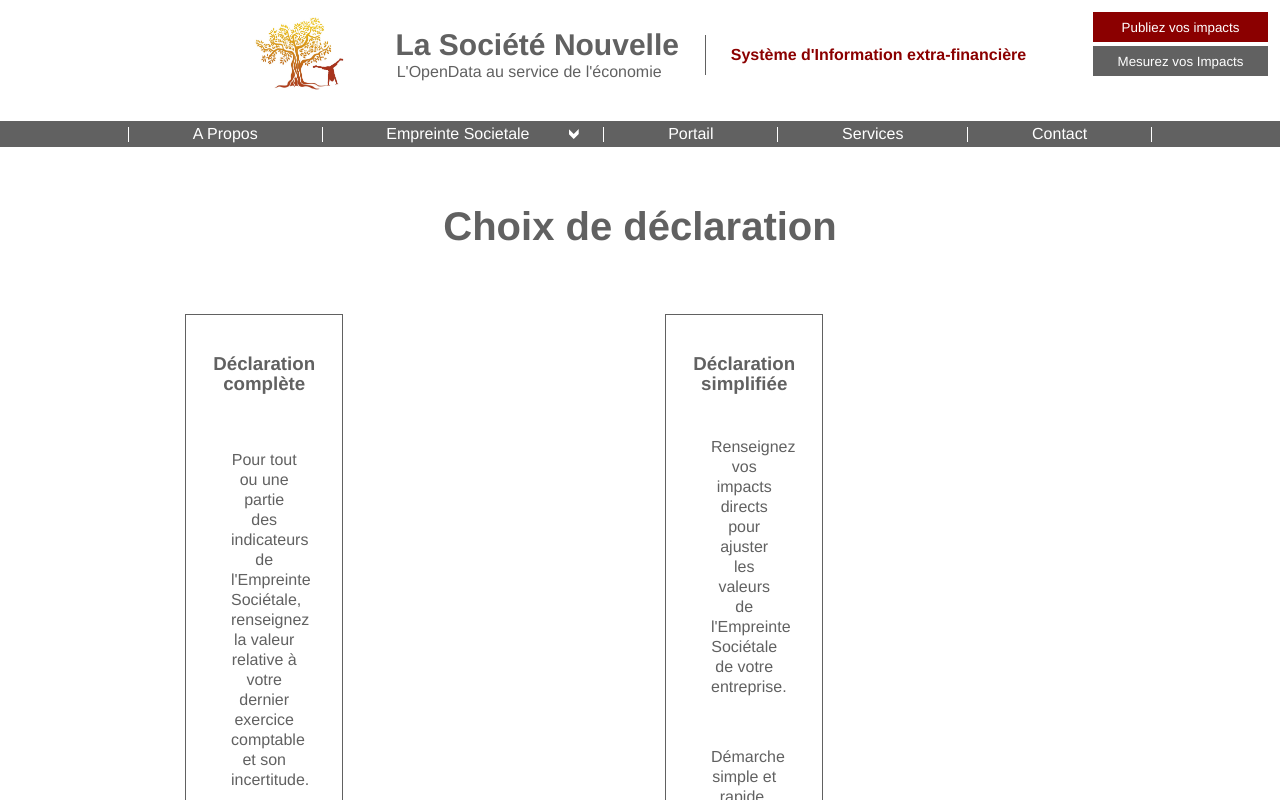
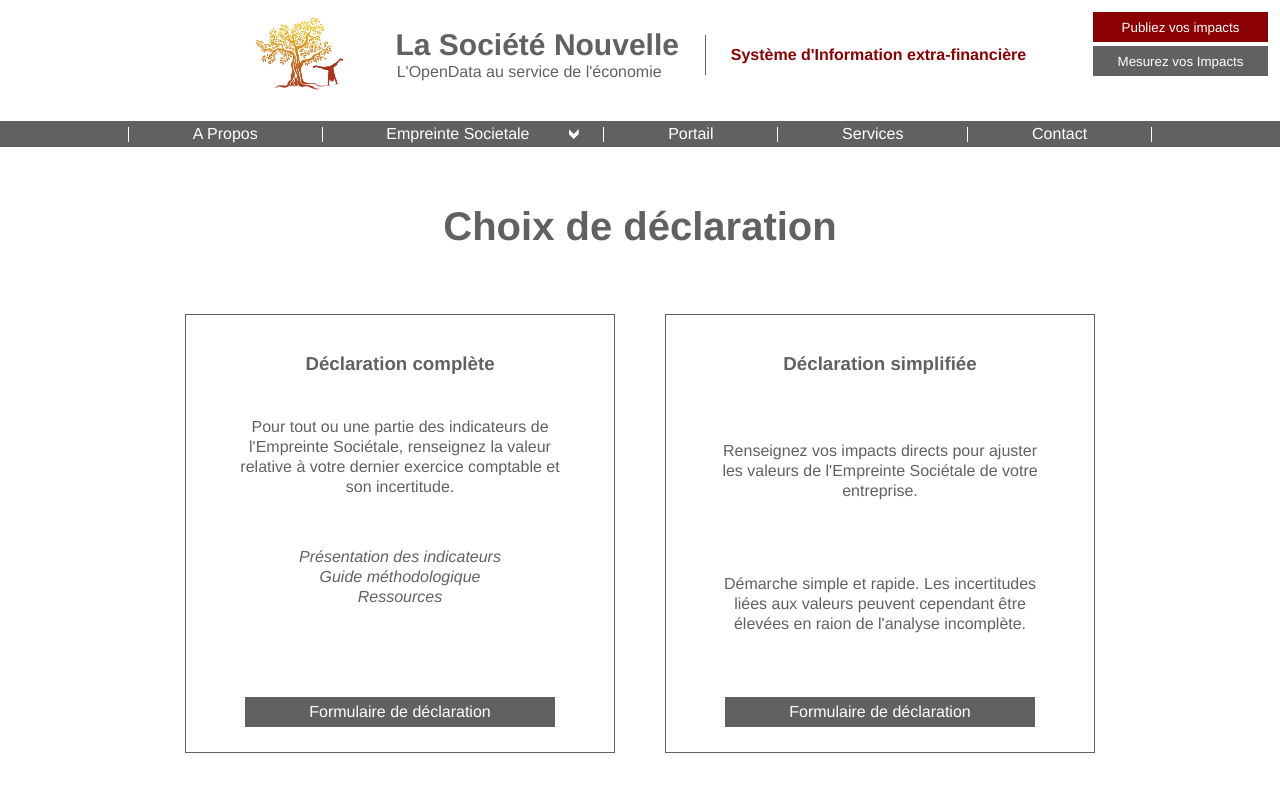
Before and after one commit to La-Societe-Nouvelle/LaSocieteNouvelle-Website, a Next.js app: page /publication-choix in a window 1280 px wide. Shown: the top 800 px of the page. Built offline with nearby package versions, Linux system fonts and the light colour scheme.

Commit message:
Correct display publication choice

```diff
--- a/styles/globals.scss
+++ b/styles/globals.scss
@@ -176,15 +176,12 @@ textarea {
   @include md {
     grid-template-columns: repeat(2, minmax(0, 1fr));
   }
-  justify-content: center;
-  padding: 0;
 }
 
 .services-item {
   display: inline-flex;
   flex-direction: column;
   justify-content: space-between;
-  width : 33%;
   height: auto;
   padding: 20px;
   margin: 25px;
```
